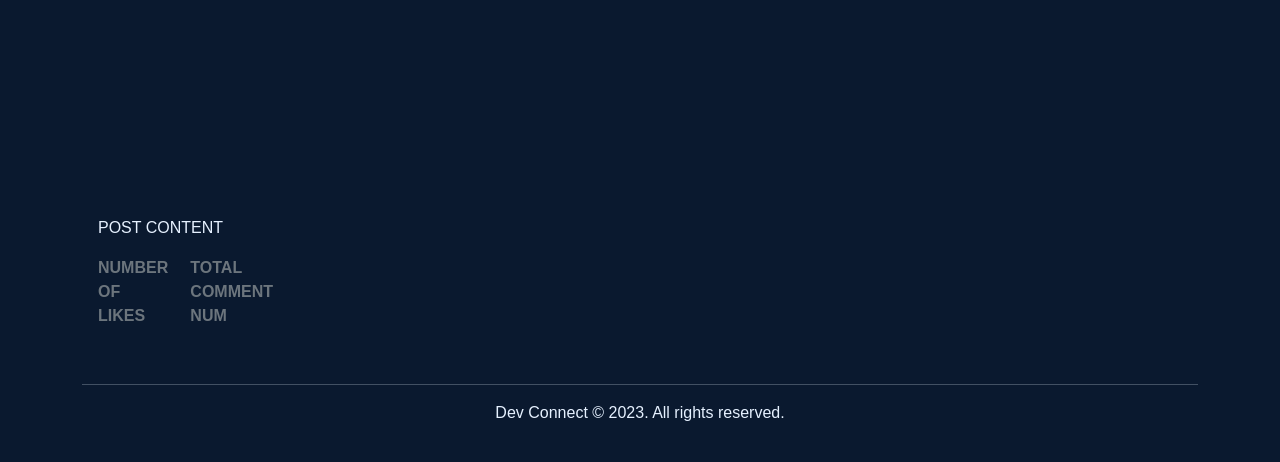
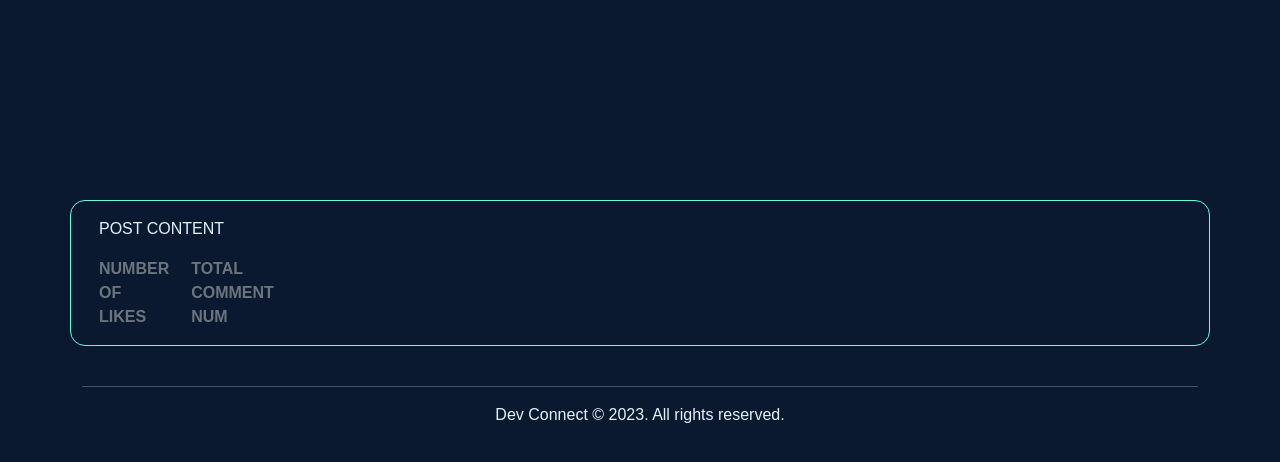
Before and after one commit to emmaC11/Dev-Connect, a Django app: template templates/post_content.html in a window 1280 px wide. Shown: the part 193-655 px from the top of the page. Run offline with Django 3.2, Linux system fonts and the light colour scheme; the template is opened without the code that fills it, so the values that code supplies are empty; some libraries are stand-ins or nearby versions; some web fonts are replaced.

Commit message:
add styling to card-post div

```diff
--- a/static/styles/style.css
+++ b/static/styles/style.css
@@ -53,3 +53,8 @@
     height: 33vh;
     width: 100%;
 }
+
+.card-post{
+    border: 0.5px solid var(--green);
+    border-radius: 15px;
+}
```
